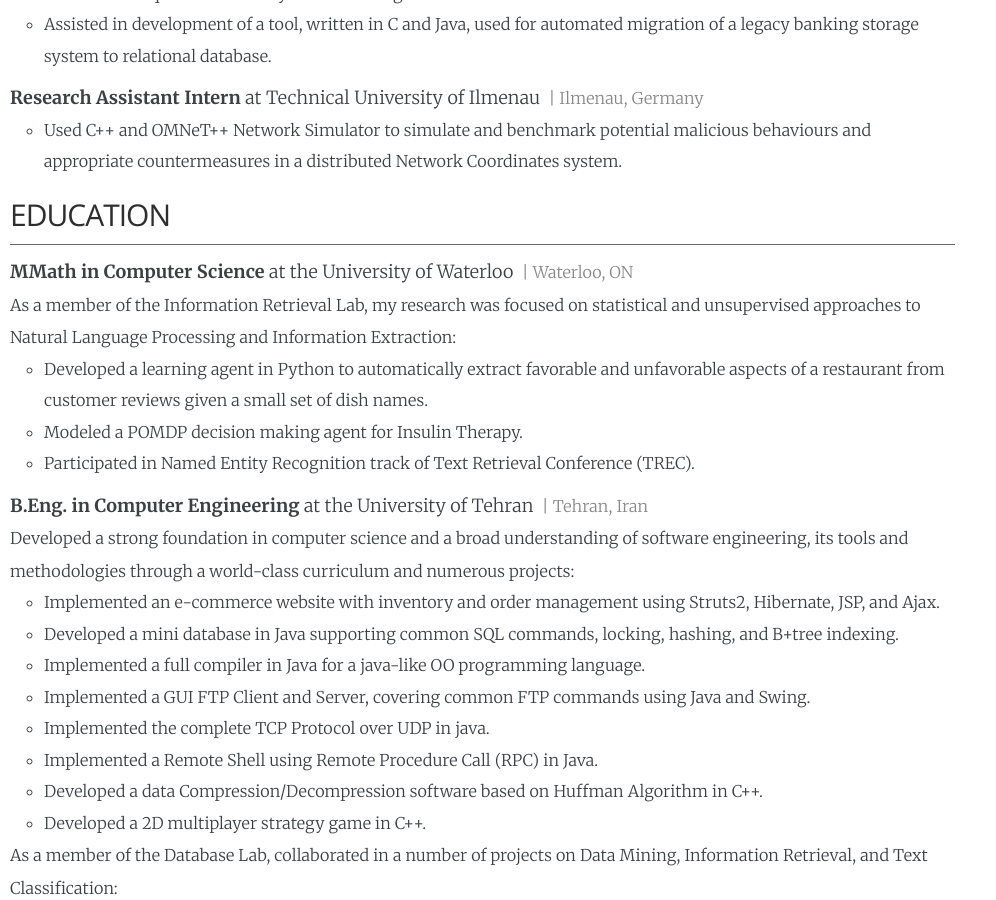
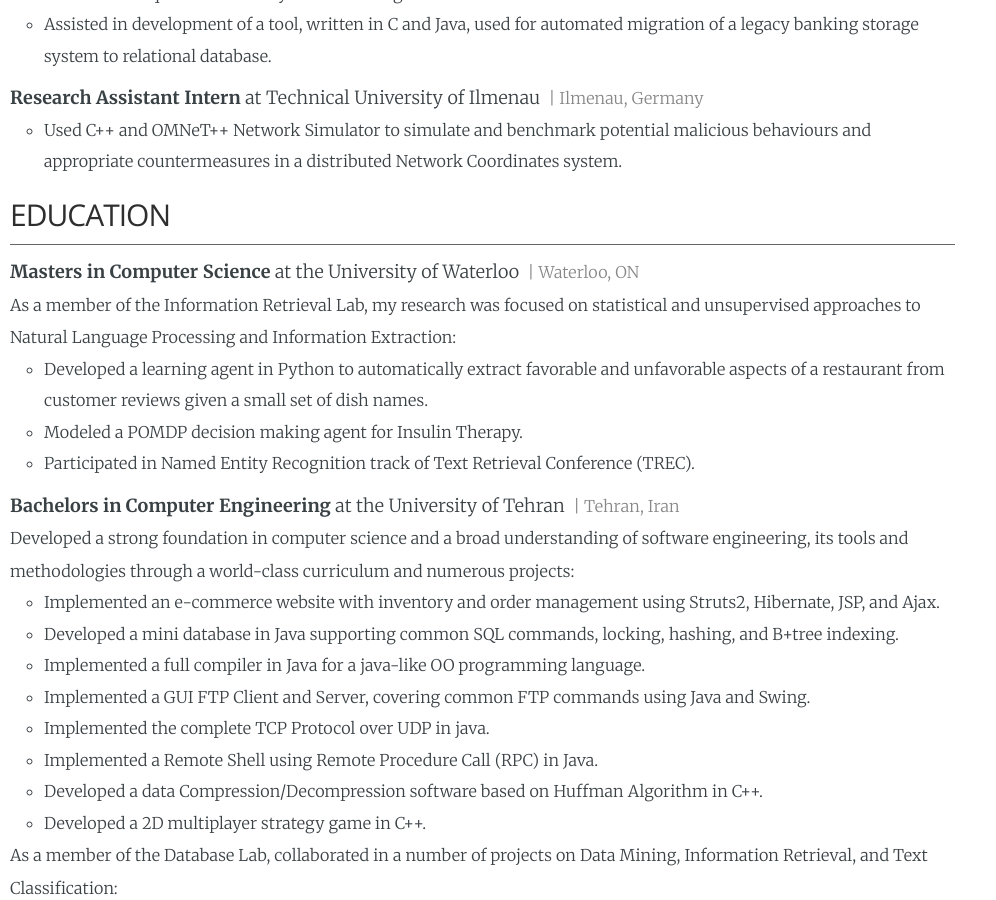
Before and after one commit to mhahmadi/website, a Jekyll site: the page built from resume/index.html, in a window 1280 px wide and 900 px high, scrolled down 1701 px. Shown: the whole window, without its empty margins (0-996 px from the left). Built offline with Jekyll 4.4.1, drawn with Linux system fonts in a browser that asks for light colours.

Commit message:
Adjustment to the degrees
Signed-off-by: Mohamad Ahmadi <mohamadhasan.ahmadi@gmail.com>

```diff
--- a/resume/index.html
+++ b/resume/index.html
@@ -107,7 +107,7 @@
 				<hr>
 				<ul>
 					<li class="no-list-style">
-						<span class="item-emphasis">MMath in Computer Science</span> at the University of Waterloo&nbsp;<span class="item-meta"><span class="timespan" data-from='2009-09-15' data-to='2012-03-15'></span> | Waterloo, ON</span>
+						<span class="item-emphasis">Masters in Computer Science</span> at the University of Waterloo&nbsp;<span class="item-meta"><span class="timespan" data-from='2009-09-15' data-to='2012-03-15'></span> | Waterloo, ON</span>
 						<br>
 						<span class="item-desc">As a member of the Information Retrieval Lab, my research was focused on statistical and unsupervised approaches to Natural Language Processing and Information Extraction:</span>
 						<ul>
@@ -117,7 +117,7 @@
 						</ul>
 					</li>
 					<li class="no-list-style">
-						<span class="item-emphasis">B.Eng. in Computer Engineering</span> at the University of Tehran&nbsp;<span class="item-meta"><span class="timespan" data-from='2004-09-15' data-to='2009-02-15'></span> | Tehran, Iran</span>
+						<span class="item-emphasis">Bachelors in Computer Engineering</span> at the University of Tehran&nbsp;<span class="item-meta"><span class="timespan" data-from='2004-09-15' data-to='2009-02-15'></span> | Tehran, Iran</span>
 						<br>
 						<span class="item-desc">Developed a strong foundation in computer science and a broad understanding of software engineering, its tools and methodologies through a world-class curriculum and numerous projects:</span>
 						<ul>
```
